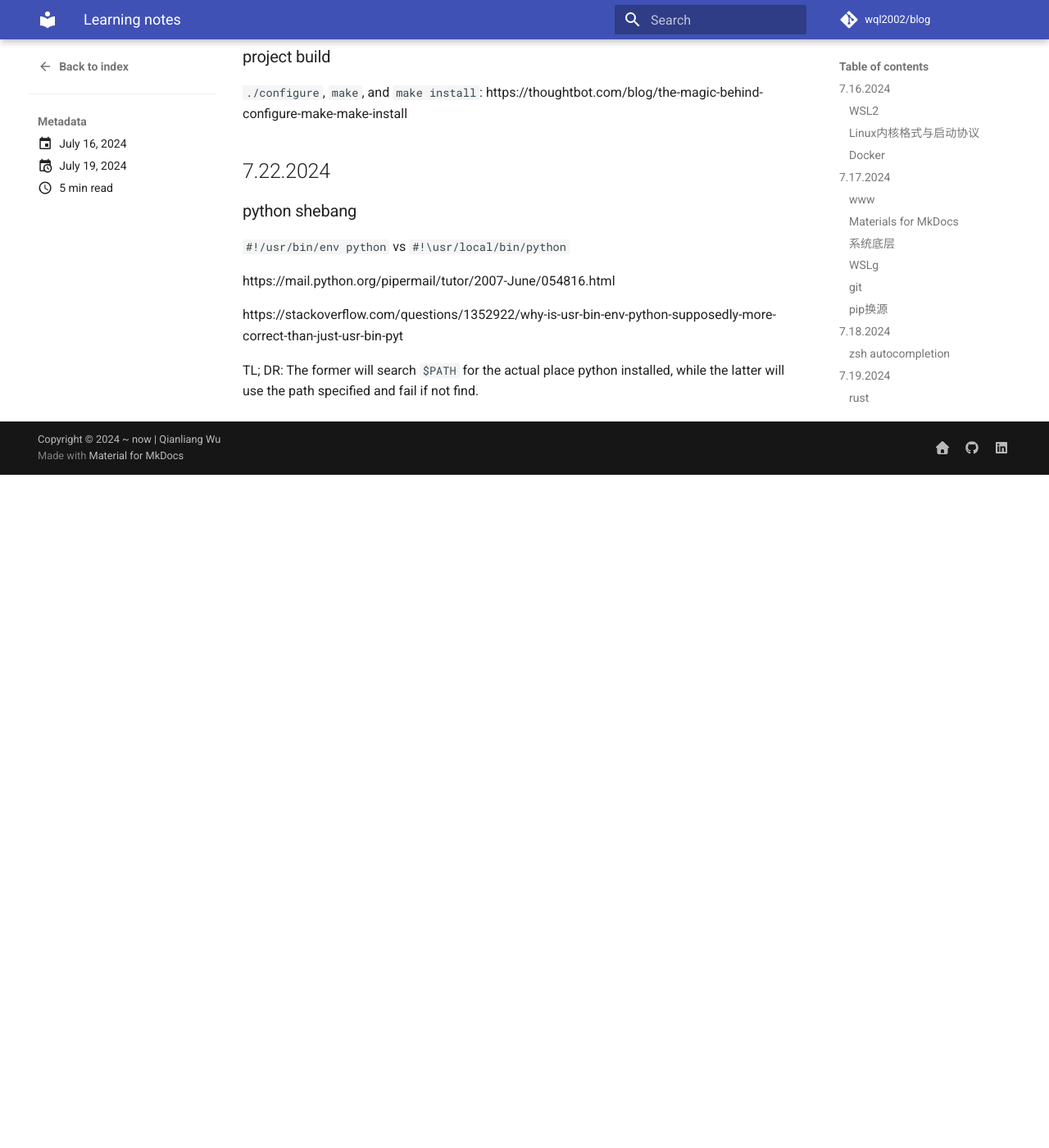
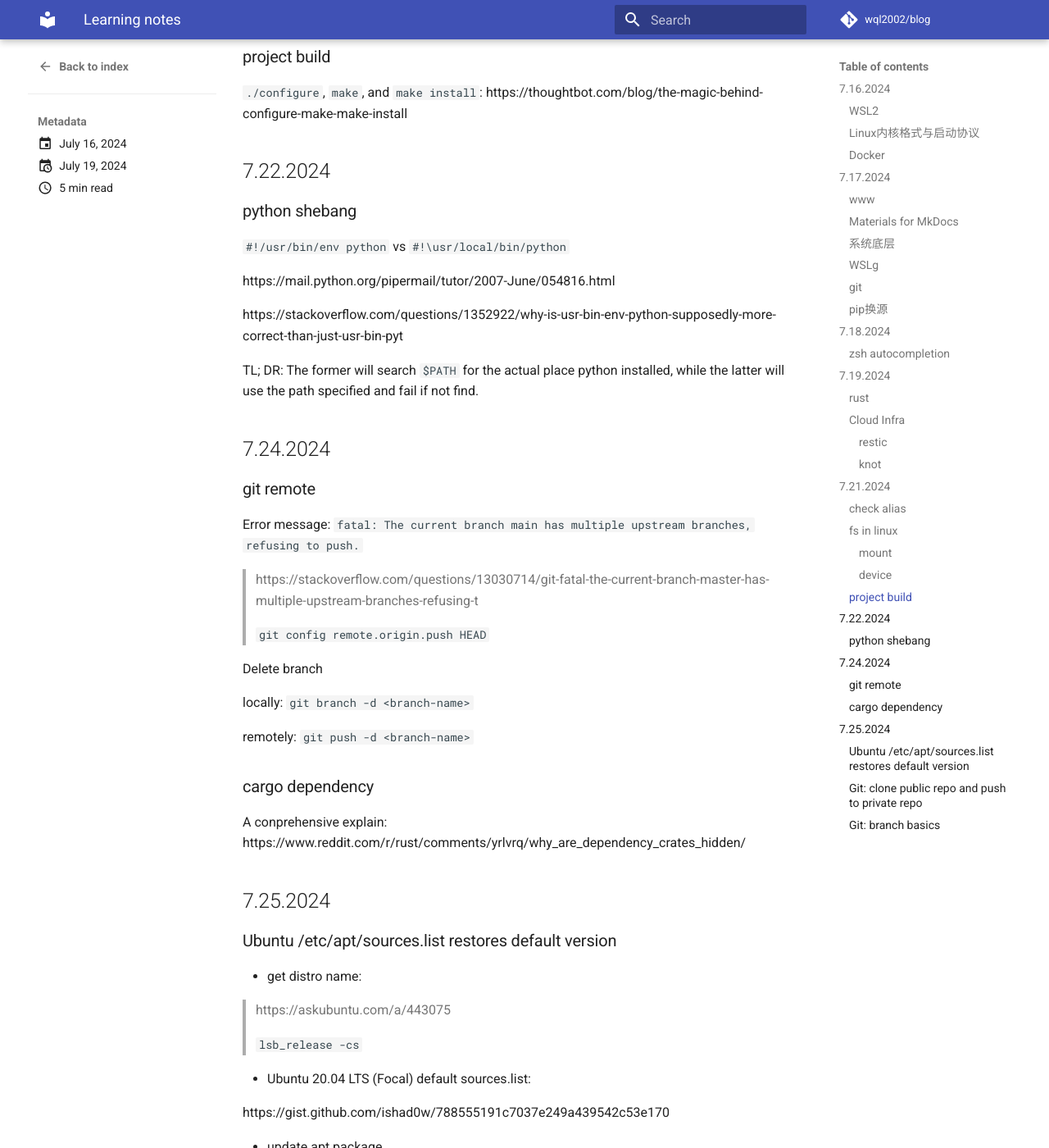
Before and after one commit to wql2002/blog, an MkDocs documentation site: the page built from docs/blog/posts/Learning-notes.md, in a window 1280 px wide and 1400 px high, scrolled down 3254 px. Shown: the whole window at 82% size. Built offline with MkDocs 1.6.1 and Material for MkDocs 9.7.7, drawn with Linux system fonts in a browser that asks for light colours; comment, search, counter and statistics services are not loaded; before the commit the page ends 3833 px from its top, so only the background shows below that; some of the changed text lies outside the part shown.

Commit message:
update 7/{24, 25}/2024 learning notes

```diff
--- a/docs/blog/posts/Learning-notes.md
+++ b/docs/blog/posts/Learning-notes.md
@@ -174,3 +174,67 @@ https://mail.python.org/pipermail/tutor/2007-June/054816.html
 https://stackoverflow.com/questions/1352922/why-is-usr-bin-env-python-supposedly-more-correct-than-just-usr-bin-pyt
 
 TL; DR: The former will search `$PATH` for the actual place python installed, while the latter will use the path specified and fail if not find.
+
+
+
+## 7.24.2024
+
+### git remote
+
+Error message: `fatal: The current branch main has multiple upstream branches, refusing to push.`
+
+>  https://stackoverflow.com/questions/13030714/git-fatal-the-current-branch-master-has-multiple-upstream-branches-refusing-t
+>
+> `git config remote.origin.push HEAD`
+
+
+
+Delete branch
+
+locally: `git branch -d <branch-name>`
+
+remotely: `git push -d <branch-name>`
+
+
+
+### cargo dependency
+
+A conprehensive explain: https://www.reddit.com/r/rust/comments/yrlvrq/why_are_dependency_crates_hidden/
+
+
+
+## 7.25.2024
+
+### Ubuntu /etc/apt/sources.list restores default version
+
+- get distro name:
+
+>  https://askubuntu.com/a/443075
+>
+> `lsb_release -cs`
+
+- Ubuntu 20.04 LTS (Focal) default sources.list:
+
+https://gist.github.com/ishad0w/788555191c7037e249a439542c53e170
+
+- update apt package
+
+`sudo apt update`
+
+
+
+### Git: clone public repo and push to private repo
+
+https://stackoverflow.com/questions/10065526/github-how-to-make-a-fork-of-public-repository-private
+
+Difference between `--bare` and `--mirror`
+
+https://stackoverflow.com/questions/3959924/whats-the-difference-between-git-clone-mirror-and-git-clone-bare
+
+
+
+### Git: branch basics
+
+https://git-scm.com/book/en/v2/Git-Branching-Basic-Branching-and-Merging
+
+Useful Git book: https://git-scm.com/book/en/v2
```
